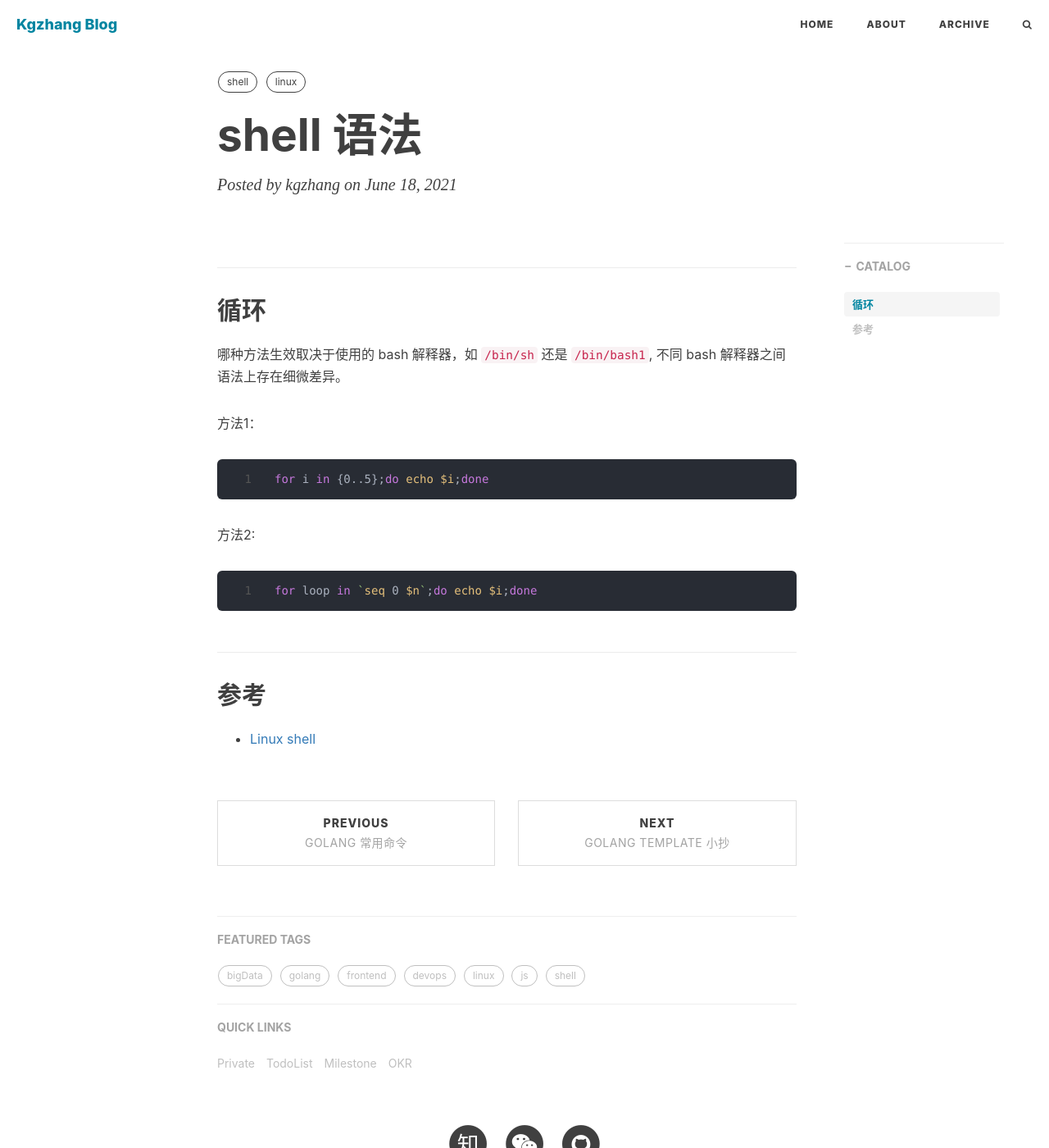
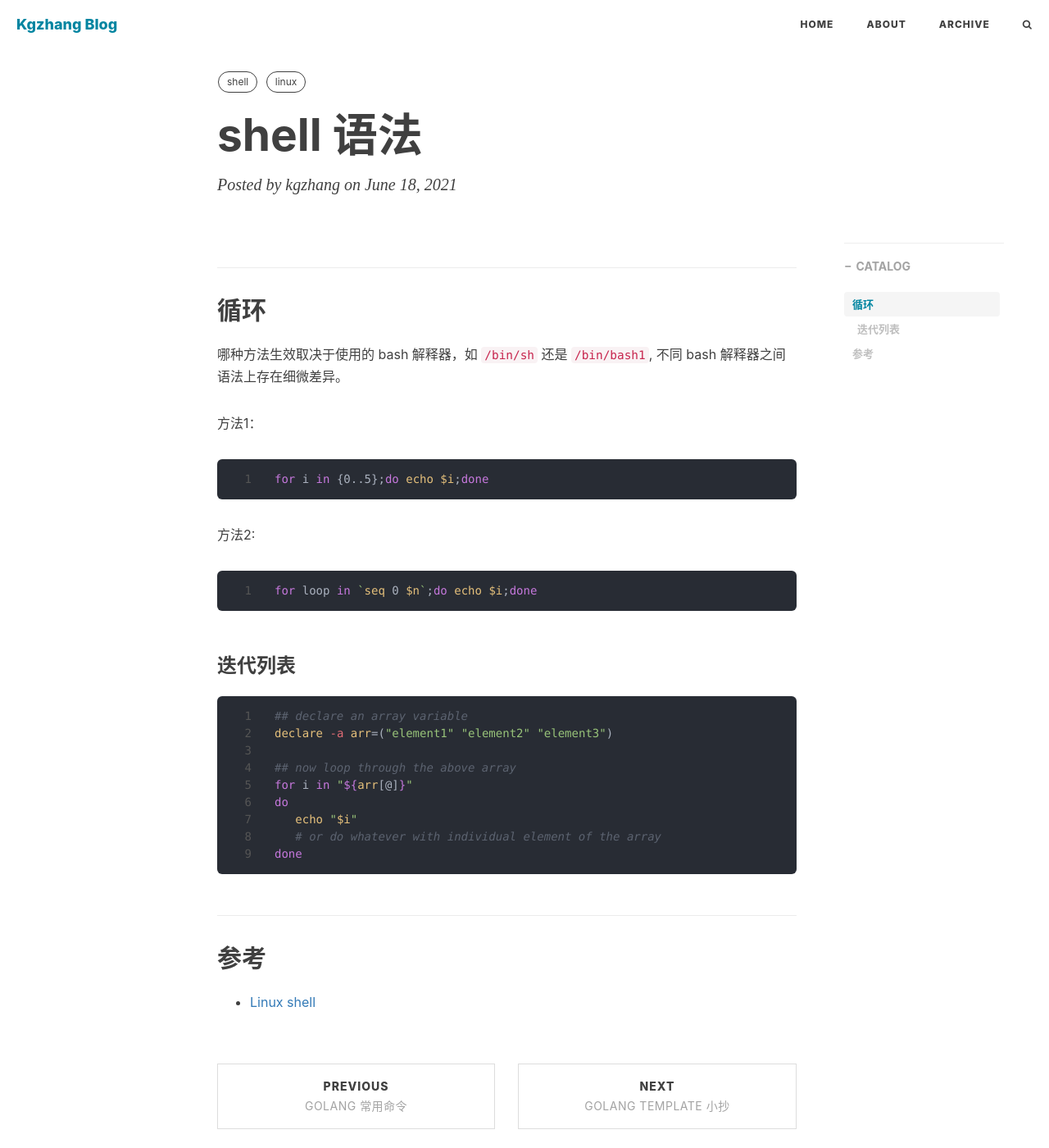
Before and after one commit to kougazhang/oom, a Jekyll site: the page built from _posts/2021-06-18-shell.md, in a window 1280 px wide and 1400 px high. Shown: the whole window at 82% size. Built offline with Jekyll 4.4.1, drawn with Linux system fonts in a browser that asks for light colours; nearby versions of some CDN libraries; comment, search, counter and statistics services are not loaded.

Commit message:
update shell

````diff
--- a/_posts/2021-06-18-shell.md
+++ b/_posts/2021-06-18-shell.md
@@ -24,5 +24,18 @@ for i in {0..5};do echo $i;done
 for loop in `seq 0 $n`;do echo $i;done
 ```
 
+### 迭代列表
+```shell
+## declare an array variable
+declare -a arr=("element1" "element2" "element3")
+
+## now loop through the above array
+for i in "${arr[@]}"
+do
+   echo "$i"
+   # or do whatever with individual element of the array
+done
+```
+
 ## 参考
 + [Linux shell](https://github.com/kougazhang/bash-tutorial)
````
Also changed, not shown: _posts/2021-05-28-wechat.md (+6 -0 lines).
